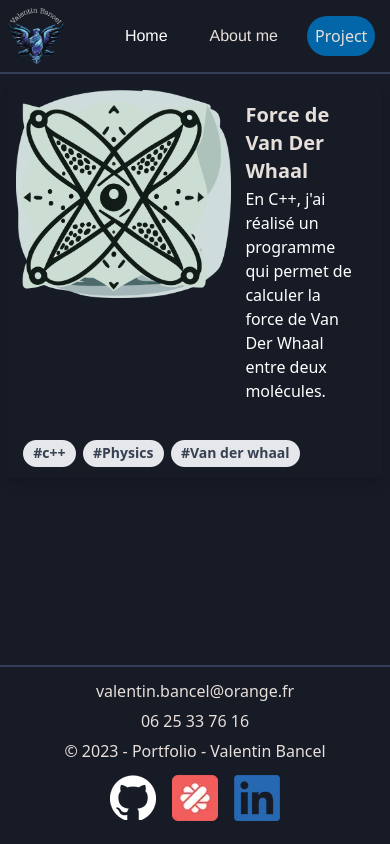
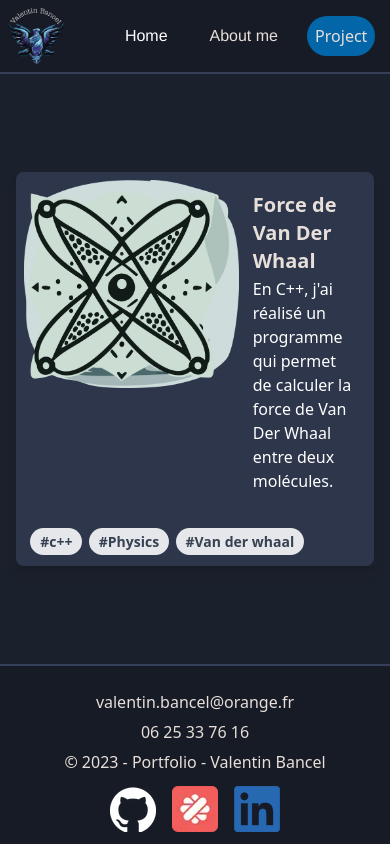
Before and after one commit to ValentinBancel/ValentinBancel-portefolio, an Angular app: page /project in a window 390 px wide. Built offline with nearby package versions, Linux system fonts and the light colour scheme.

Commit message:
add(refacto): refacto page and change responsive design

```diff
--- a/src/app/component/component-project-card/component-project-card.component.html
+++ b/src/app/component/component-project-card/component-project-card.component.html
@@ -1,33 +1,24 @@
 <!DOCTYPE html>
-<html lang="fr" class="html_classes">
+<html lang="fr">
     <head>
         <meta charset="UTF-8">
         <meta name="viewport" content="width=device-width, initial-scale=1.0">
         <title>Project Card</title>
     </head>
-    <body class="flex justify-center">
-        <div *ngIf="projectsListe.length == 0" class="flex items-center justify-center mt-[20%]">
-            <h1 class="text-center text-9xl">No project found</h1>
-        </div>
-        <div class="margin-card">
-            <div class="flex flex-wrap justify-center item-center content-center">
-                <div *ngFor="let projet of projectsListe" class="w-full sm:w-1/2 p-2">
-                    <a [href]="projet.link" target="_blank">
+    <body class="bg-[#2D364B] text-[#E7DFDA] flex justify-center max-w-md m-4 rounded-lg sm:max-w-2xl sm:grid">
+        <a [href]="project.link" target="_blank">
             <div class="rounded overflow-hidden shadow-lg mx-auto">
                 <div class="flex m-2">
-                                <img class="flex justify-center items-center w-auto h-52" src="{{projet.image}}">
+                    <img class="flex justify-center items-center w-auto h-52" src="{{project.image}}" alt="project_picture">
                     <div class="px-[4%] py-[3%]">
-                                    <div class="font-bold text-xl mb-[2%]">{{projet.title}}</div>
-                                    <p class="text-white text-base">{{projet.description}}</p>
+                        <div class="font-bold text-xl mb-[2%]">{{project.title}}</div>
+                        <p class="text-white text-base">{{project.description}}</p>
                     </div>
                 </div>
                 <div class="px-[4%] py-[3%] flex flex-wrap">
-                                <span *ngFor="let tag of projet.tags" class="bg-gray-200 rounded-full px-[3%] py-[1%] text-sm font-semibold text-gray-700 mr-[2%] mt-[2%]">#{{tag}}</span>
+                    <span *ngFor="let tag of project.tags" class="bg-gray-200 rounded-full px-[3%] py-[1%] text-sm font-semibold text-gray-700 mr-[2%] mt-[2%]">#{{tag}}</span>
                 </div>
             </div>
         </a>
-                </div>
-            </div>
-        </div>
     </body>
 </html>
--- a/src/app/component/component-project-card/component-project-card.component.scss
+++ b/src/app/component/component-project-card/component-project-card.component.scss
@@ -1,9 +1 @@
 @import '../../../variable.scss';
-
-.html_classes {
-    background-color: $background;
-    color: $text;
-    width: 100%;
-    height: 100%;
-
-}
--- a/src/app/component/component-project-card/component-project-card.component.ts
+++ b/src/app/component/component-project-card/component-project-card.component.ts
@@ -7,7 +7,7 @@ import { Component, Input, OnInit } from '@angular/core';
 })
 export class ComponentProjectCardComponent {
   // @Input() projectsListe: any;
-  @Input() projectsListe: any= []
+  @Input() project: any= []
 
   /*
   Info needed:
--- a/src/app/component/footer/footer.component.html
+++ b/src/app/component/footer/footer.component.html
@@ -1,6 +1,6 @@
 <html class="nav-container">
     <title>Footer page</title>
-    <body class="border-t-2 border-[#363F59] sm:py-3">
+    <body class="border-t-2 border-[#363F59] py-3">
         <div class="text-center w-full sm:grid sm:grid-cols-3 sm:grid-rows-1">
             <div class="flex items-center justify-center sm:justify-start grid grid-rows-2 sm:ml-4">
                 <div class="pt-3">
--- a/src/app/project/project.component.html
+++ b/src/app/project/project.component.html
@@ -1,5 +1,5 @@
 <!DOCTYPE html>
-<html lang="fr" class="html_page">
+<html lang="fr">
 <head>
     <title>Découvrez mes projets innovants | Valentin Bancel</title>
     <base href="/home">
@@ -10,11 +10,13 @@
     <meta content="width=device-width, initial-scale=1.0">
     <meta name="description" content="Explorez mes projets créatifs et innovants qui repoussent les limites. Découvrez comment je donne vie à mes idées pour un avenir meilleur. Cliquez ici pour en savoir plus !">
 </head>
-<app-header></app-header>
-<body class="h-[70%] sm:h-[85%]">
-    <div class="h-full">
-        <app-component-project-card [projectsListe]="ProjectList"></app-component-project-card>
+<body class="min-h-screen bg-[#1B202D] flex flex-col justify-between">
+    <app-header></app-header>
+    <div class="flex flex-wrap justify-center sm:px-24">
+        <div *ngFor="let projet of ProjectList" class="lg:w-1/2">
+            <app-component-project-card [project]="projet"></app-component-project-card>
+        </div>
     </div>
+    <app-footer></app-footer>
 </body>
-<app-footer></app-footer>
 </html>
--- a/src/app/project/project.component.scss
+++ b/src/app/project/project.component.scss
@@ -1,7 +1 @@
 @import "../../variable.scss";
-
-.html_page {
-    width: 100%;
-    height: 100vh;
-    background-color: $background;
-}
--- a/src/app/project/project.component.ts
+++ b/src/app/project/project.component.ts
@@ -8,20 +8,21 @@ import { ComponentProjectCardComponent } from '../component/component-project-ca
   styleUrl: './project.component.scss'
 })
 export class ProjectComponent {
-  public ProjectList: any = [
+  public ProjectList: any =   [
+  {
+    title: 'Force de Van Der Whaal',
+    description: 'En C++, j\'ai réalisé un programme qui permet de calculer la force de Van Der Whaal entre deux molécules.',
+    image: 'assets/logo_force_de_van_der_whaal.webp',
+    link: 'https://github.com/ValentinBancel/Force_de_van_der_Waals',
+    tags: ["c++",'Physics', 'Van der whaal'],
+  },
   // {
   //   title: 'DataLink',
   //   description: 'DataLink est un ORM custom pour multiple database. (Il est en cours de developpement)',
   //   image: 'assets/Datalink_project.webp',
   //   link: 'https://github.com/ValentinBancel/DataLink',
   //   tags: ['Python3', 'ORM', 'Database', "Neo4j", "PostgreSQL", "MySQL", "SQLite"],
-    // },
-    {
-      title: 'Force de Van Der Whaal',
-      description: 'En C++, j\'ai réalisé un programme qui permet de calculer la force de Van Der Whaal entre deux molécules.',
-      image: 'assets/logo_force_de_van_der_whaal.webp',
-      link: 'https://github.com/ValentinBancel/Force_de_van_der_Waals',
-      tags: ["c++",'Physics', 'Van der whaal'],
+  // }
+]
+
 }
-  ]
-}
```
Lines whose indentation alone changed are shown as unchanged.
